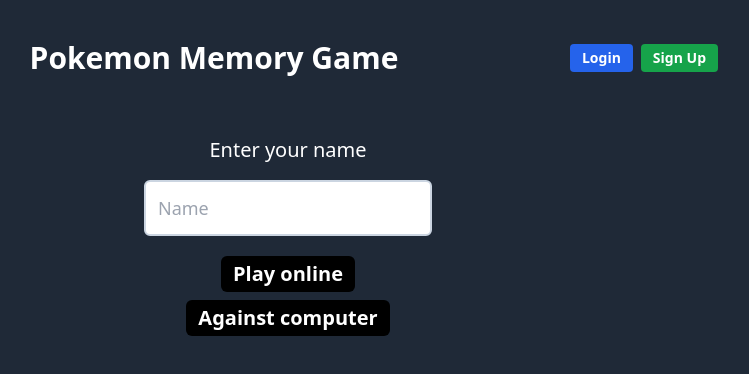
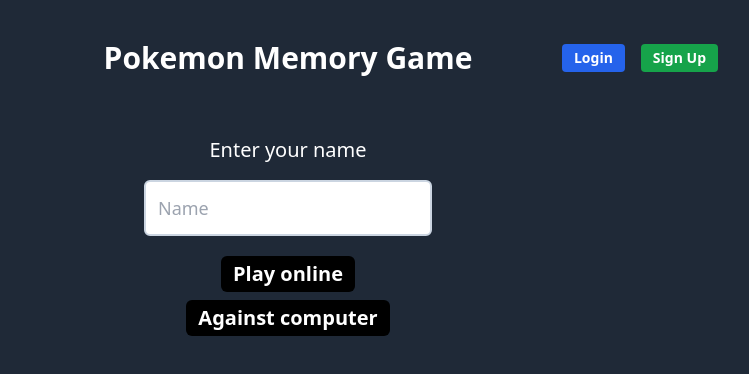
Before and after one commit to danieliyahu1/pokemon-memory-game, a React (Vite) app in the folder frontend/: page / in a window 1280 px wide. Shown: the top 374 px of the page, without its empty margins (352-1101 px from the left). Built offline with nearby package versions, Linux system fonts and the light colour scheme; no server answers.

Commit message:
refactor: title alignment

```diff
--- a/frontend/src/pages/Landing.tsx
+++ b/frontend/src/pages/Landing.tsx
@@ -103,10 +103,12 @@
   return (
     <div className="max-w-[860px] mx-auto py-10 flex flex-col items-center min-h-screen">
       {/* Header with auth info */}
-      <div className="w-full flex justify-between items-center mb-10">
-        <h1 className="text-white text-3xl font-bold text-center flex-1">Pokemon Memory Game</h1>
-        {isAuthenticated && (
-          <div className="flex items-center gap-4">
+      <div className="w-full grid grid-cols-[1fr_auto_1fr] items-center mb-10">
+        <div className="min-h-[32px]" />
+        <h1 className="text-white text-3xl font-bold text-center">Pokemon Memory Game</h1>
+        <div className="flex items-center justify-end gap-4 min-h-[32px]">
+          {isAuthenticated ? (
+            <>
               <span className="text-white text-sm">Welcome, <span className="font-bold">{authUsername}</span></span>
               <button
                 onClick={handleLogout}
@@ -114,10 +116,9 @@
               >
                 Logout
               </button>
-          </div>
-        )}
-        {!isAuthenticated && (
-          <div className="flex gap-2">
+            </>
+          ) : (
+            <>
               <button
                 onClick={() => navigate('/login')}
                 className="bg-blue-600 hover:bg-blue-700 text-white px-3 py-1 rounded text-sm font-bold"
@@ -130,8 +131,9 @@
               >
                 Sign Up
               </button>
+            </>
+          )}
         </div>
-        )}
       </div>
 
 
```
Lines whose indentation alone changed are shown as unchanged.
